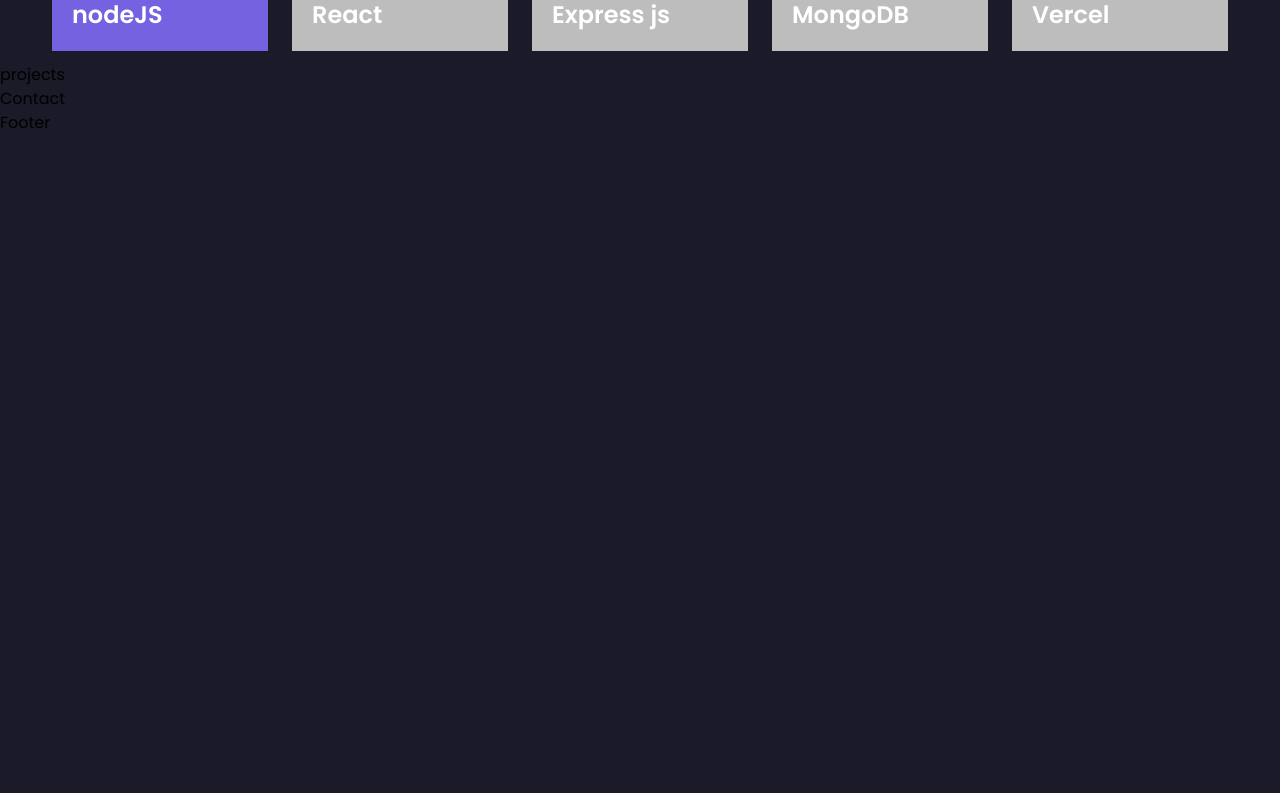
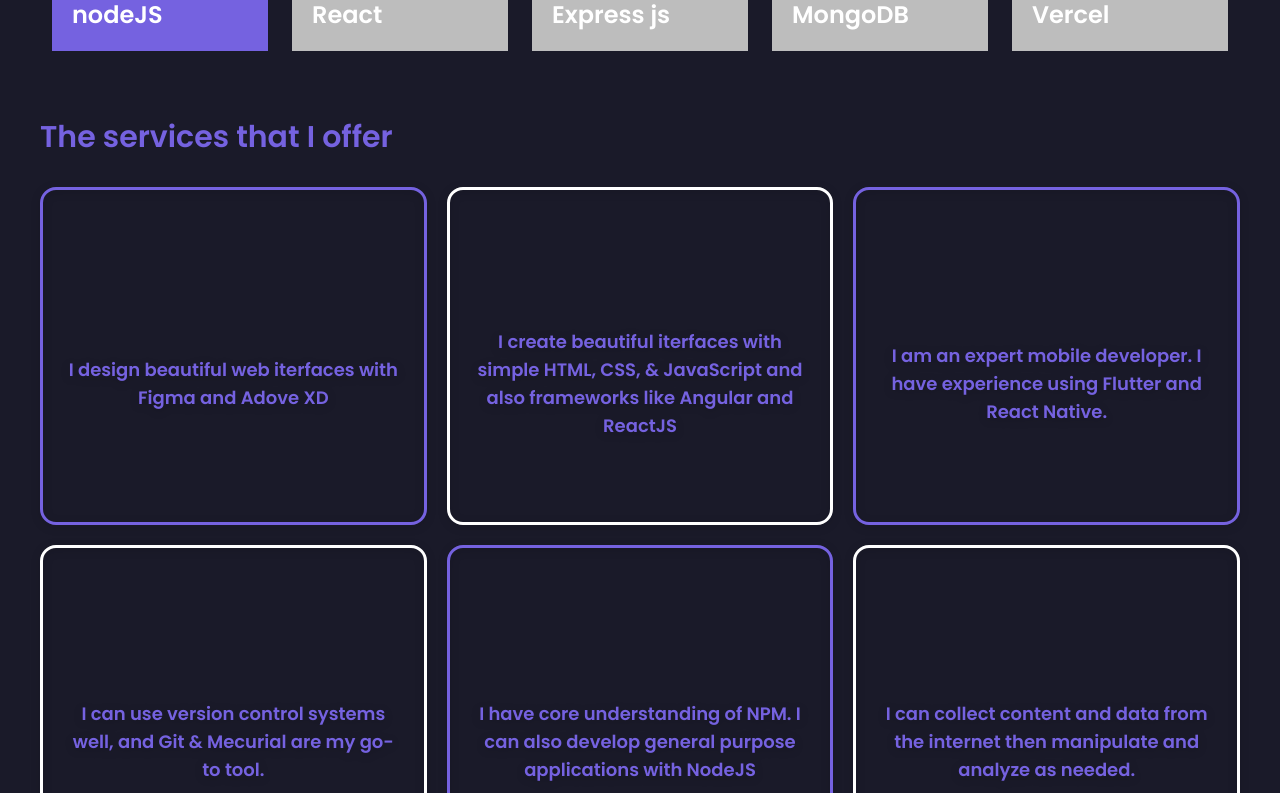
Before and after one commit to preston176/Personal-Portfolio, a React (Vite) app: page / in a window 1280 px wide. Shown: the part 1467-2260 px from the top of the page. Before the commit the page ends 1602 px from the top, so only its background shows below. Built offline with nearby package versions, Linux system fonts and the light colour scheme.

Commit message:
services

```diff
--- a/src/components/About.jsx
+++ b/src/components/About.jsx
@@ -1,4 +1,6 @@
 import React from 'react';
+import Services from './Services';
+
 
 const About = () => {
   const skills = [
@@ -35,6 +37,7 @@ const About = () => {
           })
         }
       </div>
+      <Services />
     </div>
   );
 };
--- a/src/components/Services.jsx
+++ b/src/components/Services.jsx
@@ -1,9 +1,29 @@
 import React from 'react';
+import services from '../../public/services'
 
 const Services = () => {
     return (
-        <div>
-            Services
+        <div >
+            <h2 className='text-primary font-semibold text-3xl mt-14'>
+                The services that I offer
+            </h2>
+            <div className='grid md:grid-cols-3 gap-5 my-8'>
+                {
+                    services.map((serv, i) => {
+                        return (
+                            <div key={crypto.randomUUID()} className='service-card flex flex-col justify-center items-center p-6 text-center text-white'>
+                                <h5 className='text-primary font-semibold text-3xl mt-14'>{serv.title}</h5>
+                                <p className='text-primary font-semibold text-lg'>
+                                    {serv.description}
+                                </p>
+                            </div>
+                        )
+                    })
+
+
+                }
+            </div>
+
         </div>
     );
 };
```
